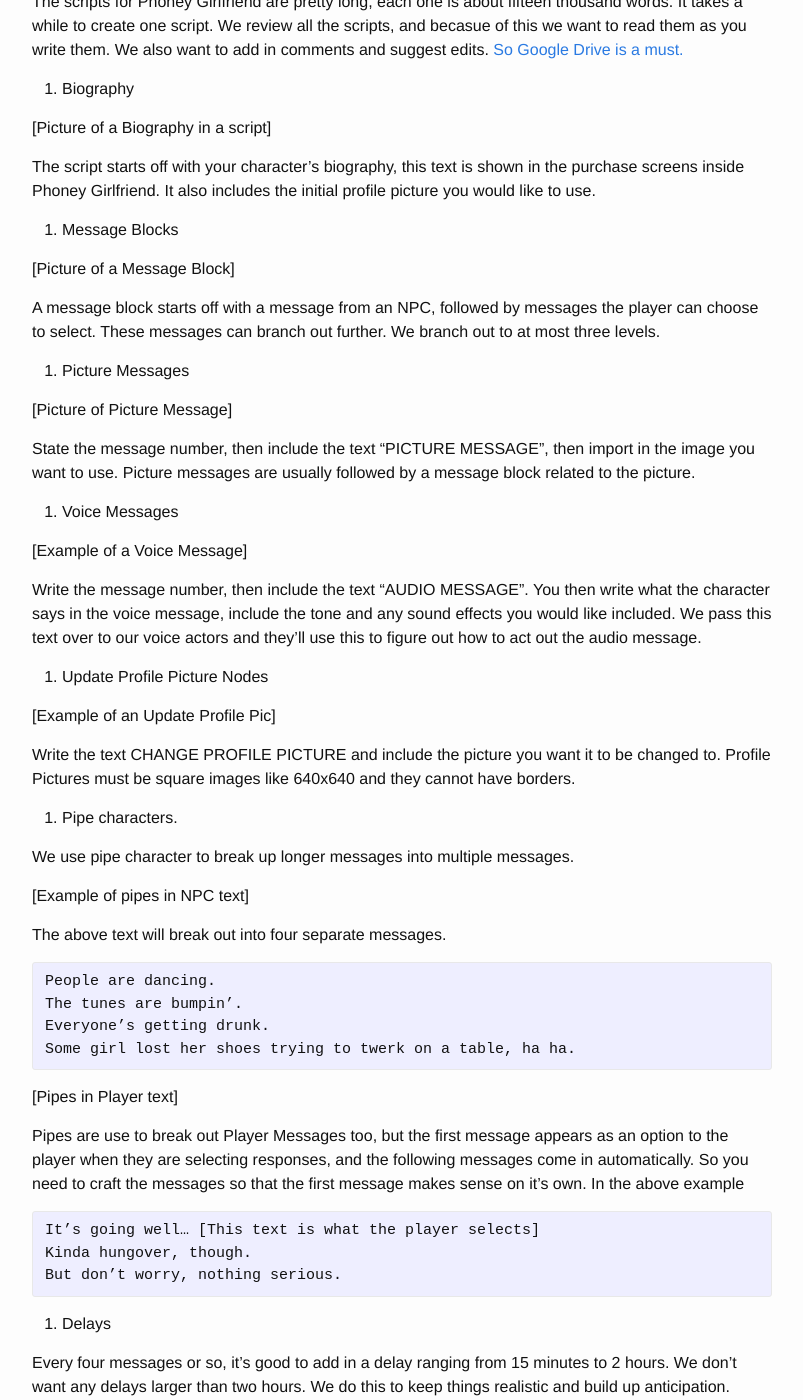
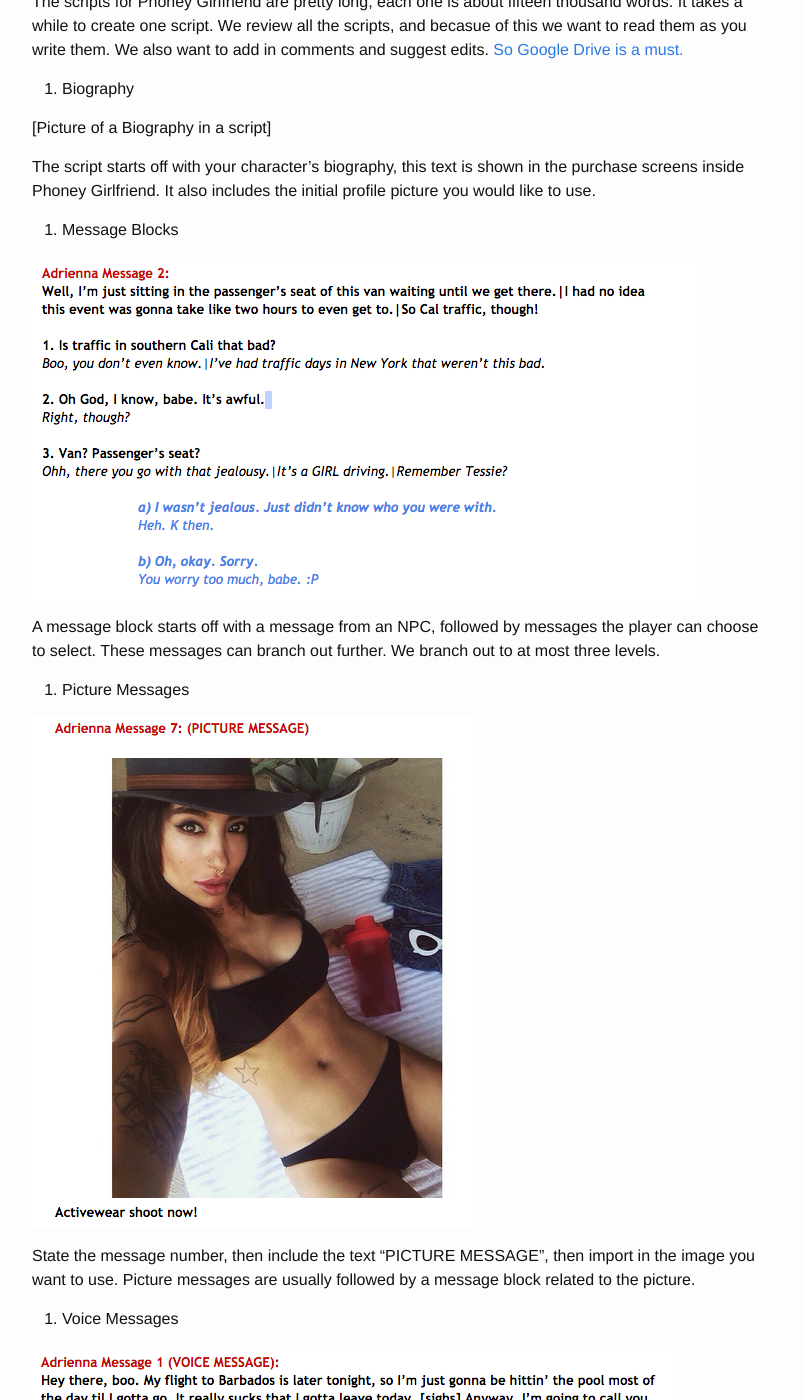
Before and after one commit to hube/phoneygirlfriend.com, a Jekyll site: the page built from _posts/2015-09-13-script-writing.markdown, in a window 1280 px wide and 1400 px high, scrolled down 438 px. Shown: the whole window, without its empty margins (238-1041 px from the left). Built offline with Jekyll 4.4.1, drawn with Linux system fonts in a browser that asks for light colours.

Commit message:
Added in images

```diff
--- a/_posts/2015-09-13-script-writing.markdown
+++ b/_posts/2015-09-13-script-writing.markdown
@@ -24,25 +24,25 @@ The script starts off with your character's biography, this text is shown in the
 
 4. Message Blocks
 
-[Picture of a Message Block]
+![](/assets/2015-09-13-script-writing/message_block.png)
 
 A message block starts off with a message from an NPC, followed by messages the player can choose to select. These messages can branch out further. We branch out to at most three levels.
 
 5. Picture Messages
 
-[Picture of Picture Message]
+![](/assets/2015-09-13-script-writing/picture_message.png)
 
 State the message number, then include the text "PICTURE MESSAGE", then import in the image you want to use. Picture messages are usually followed by a message block related to the picture.
 
 6. Voice Messages
 
-[Example of a Voice Message]
+![](/assets/2015-09-13-script-writing/voice_message.png)
 
 Write the message number, then include the text "AUDIO MESSAGE". You then write what the character says in the voice message, include the tone and any sound effects you would like included. We pass this text over to our voice actors and they'll use this to figure out how to act out the audio message.
 
 7. Update Profile Picture Nodes
 
-[Example of an Update Profile Pic]
+![](/assets/2015-09-13-script-writing/profile_pic.png)
 
 Write the text CHANGE PROFILE PICTURE and include the picture you want it to be changed to. Profile Pictures must be square images like 640x640 and they cannot have borders.
 
@@ -50,7 +50,7 @@ Write the text CHANGE PROFILE PICTURE and include the picture you want it to be
 
 We use pipe character to break up longer messages into multiple messages.
 
-[Example of pipes in NPC text]
+![](/assets/2015-09-13-script-writing/npc_pipes.png)
 
 The above text will break out into four separate messages.
 
@@ -61,7 +61,7 @@ Everyone’s getting drunk.
 Some girl lost her shoes trying to twerk on a table, ha ha.
 </pre>
 
-[Pipes in Player text]
+![](/assets/2015-09-13-script-writing/player_pipes.png)
 
 Pipes are use to break out Player Messages too, but the first message appears as an option to the player when they are selecting responses, and the following messages come in automatically. So you need to craft the messages so that the first message makes sense on it's own. In the above example
 
```
